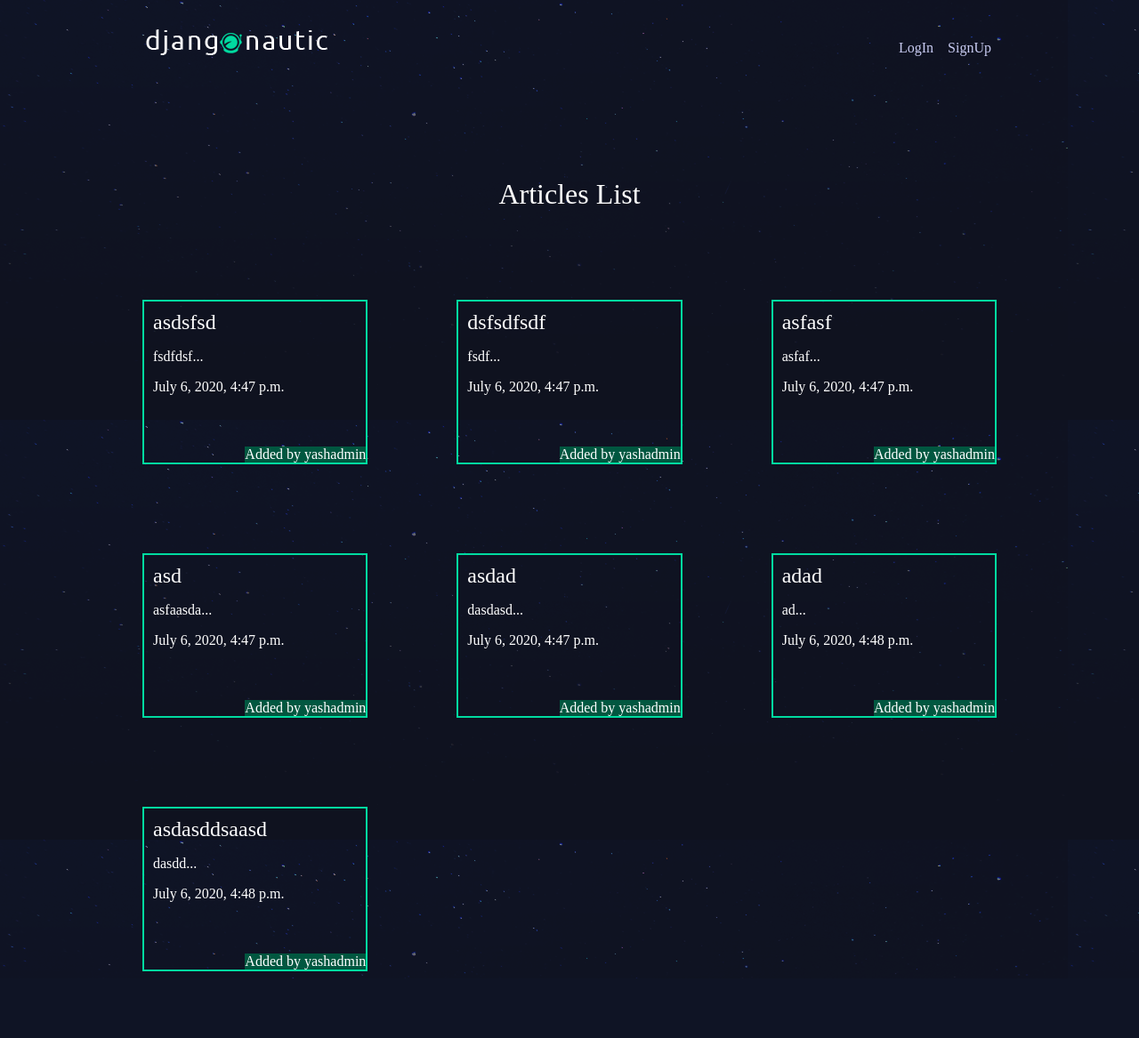
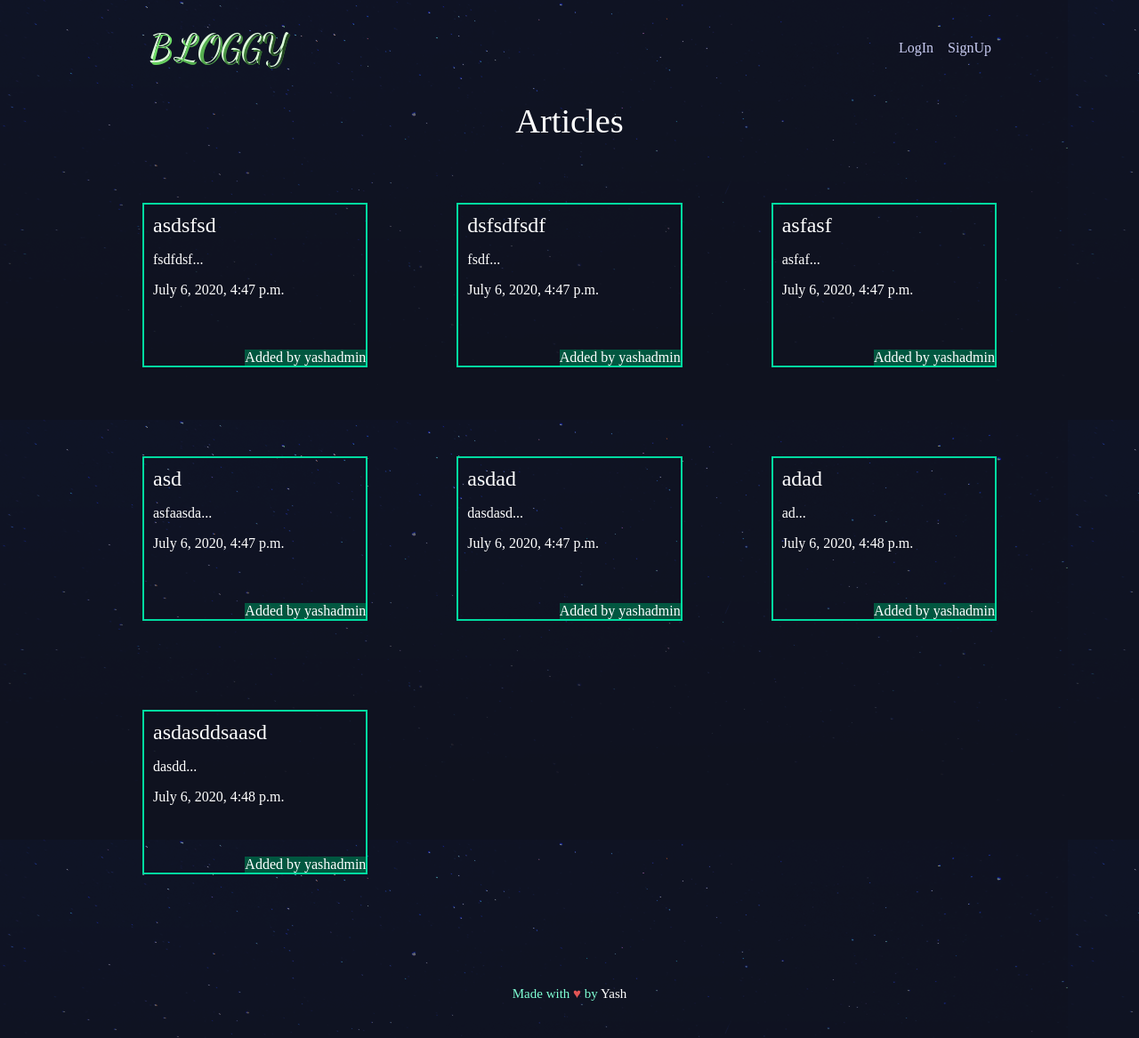
Before and after one commit to deepakranwa/randwa-hu-mei, a Django app: page / in a window 1280 px wide. Shown: the whole page at 89% size. Before the commit the page ends 1100 px from the top, so only its background shows below. Run offline with Django 3.2, Linux system fonts and the light colour scheme; data comes from the database, SQL or seed files in the repository; both versions use the stored data as it was after the commit.

Commit message:
Some Alignation taken care. Modified settings.py for hosting purpose

```diff
--- a/articles/templates/articles/article_list.html
+++ b/articles/templates/articles/article_list.html
@@ -1,12 +1,10 @@
 {% extends 'base_layout.html' %} {% block content %}
-<h1>Articles List</h1>
+<h1>Articles</h1>
 <div class="articles">
     {% for article in articles %}
     <div class="article">
         <h2>
-      <a href="{% url 'articles:detail' slug=article.slug %}"
-        >{{ article.title }}</a
-      >
+            <a href="{% url 'articles:detail' slug=article.slug %}">{{ article.title }}</a>
         </h2>
         <p>{{ article.snippet }}</p>
         <p>{{ article.date }}</p>
--- a/assets/styles.css
+++ b/assets/styles.css
@@ -30,8 +30,9 @@ a:visited {
 }
 div.wrapper h1 {
   text-align: center;
-  font-size: 2em;
-  margin: 100px auto;
+  font-size: 2.4em;
+  margin: 1px  auto auto;
+  margin-bottom: 70px;
 }
 header {
   display: grid;
@@ -142,3 +143,12 @@ button.Highlight {
 .head_article {
   display: inline;
 }
+.footer {
+  position: relative;
+  bottom: 0;
+  text-align: center;
+  width: 100%;
+  height: 50px;
+  font-size: 15px;
+  color: aquamarine;
+}
--- a/djangonautic/urls.py
+++ b/djangonautic/urls.py
@@ -9,7 +9,7 @@ from django.conf.urls.static import static
 urlpatterns = [
     url(r'^admin/', admin.site.urls),
     url(r'^articles/', include('articles.urls')),
-    url(r'^about/$', views.about),
+    # url(r'^about/$', views.about),
     url(r'^$', articles_views.article_list,name="home_page"),
     url(r'^accounts/',include('accounts.url'))
 ]
--- a/templates/base_layout.html
+++ b/templates/base_layout.html
@@ -1,17 +1,17 @@
 {% load static %}
 <!DOCTYPE html>
 <html>
+
 <head>
     <meta charset="utf-8" />
     <title>Djangonauts</title>
     <link rel="stylesheet" href="{% static 'styles.css' %}" />
 </head>
+
 <body>
     <header class="wrapper">
         <h1>
-        <a href="{% url 'home_page' %}"
-          ><img src="{% static 'logo.png' %}" alt="djangonautic"
-        /></a>
+            <a href="{% url 'home_page' %}"><img src="{% static 'logo-revised-1.png' %}" alt="djangonautic" /></a>
         </h1>
         <nav>
             <ul>
@@ -25,8 +25,7 @@
                 </li>
                 <li>
                     <a href="{% url 'articles:create' %}">
-              <button class="Highlight">New Article</button></a
-            >
+                        <button class="Highlight">New Article</button></a>
                 </li>
                 {% else %}
 
@@ -43,5 +42,11 @@
     <div class="wrapper">
         {% block content %} {% endblock %}
     </div>
+    <br><br><br><br><br><br><br>
+    <div class="footer">
+        Made with <span style="color: #e25555;">&#9829;</span> by <a
+            href="https://www.facebook.com/uchihamangekyoun">Yash</a>
+    </div>
 </body>
+
 </html>
```
Also changed, not shown: djangonautic/settings.py (+4 -4 lines), assets/logo-revised-1.png (added), assets/logo-revised.png (added), db.sqlite3. Lines whose indentation alone changed are shown as unchanged.
